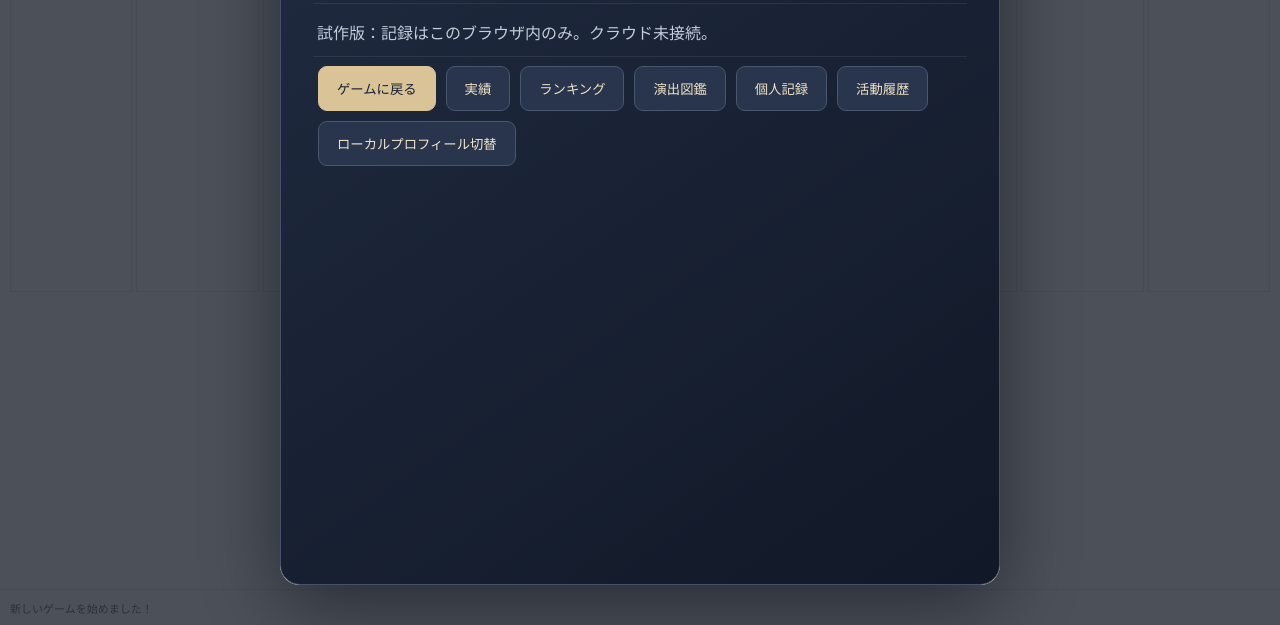
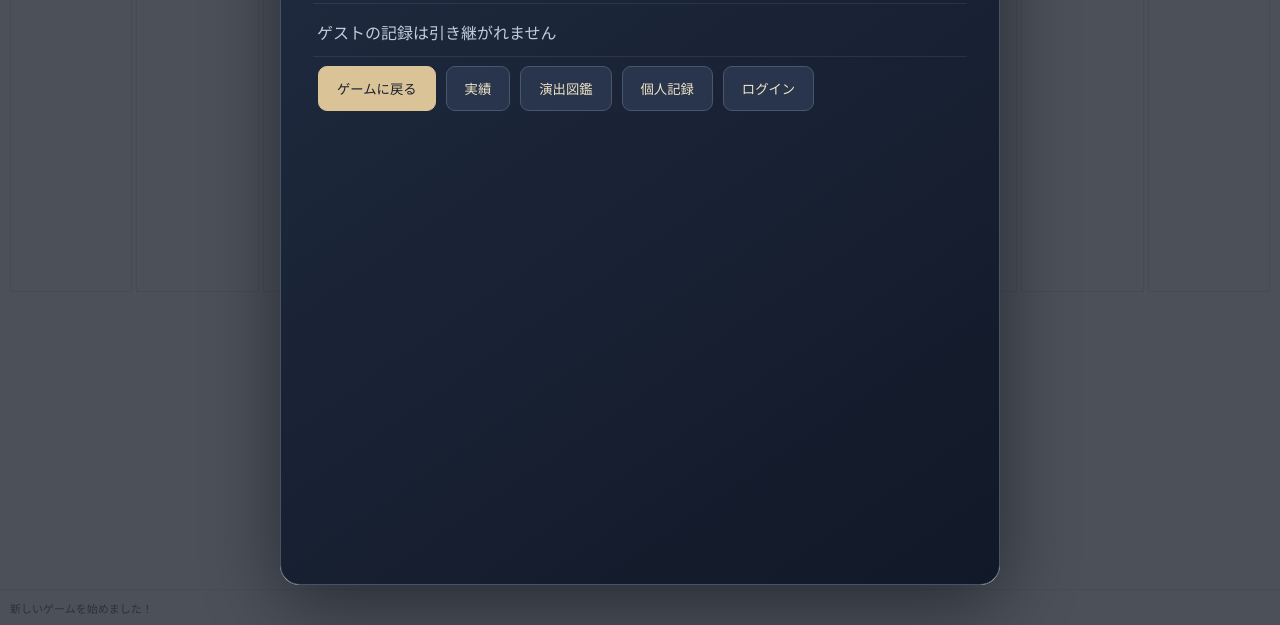
Before and after one commit to yamenko1123/spider-solitaire, a plain HTML site: page test.html in a window 1280 px wide. Shown: the part 175-800 px from the top of the page. Drawn offline with Linux system fonts and the light colour scheme.

Commit message:
Add files via upload

```diff
--- a/test.html
+++ b/test.html
@@ -205,7 +205,7 @@ body.tease-border header{animation:teaseHeader 1.1s ease-out}
 const recordKey='dopai-spider-record-v1';
 let record={played:0,wins:0,best:null},gameStart=Date.now(),gameCounted=false,wonThisGame=false;
 try{const saved=JSON.parse(localStorage.getItem(recordKey));if(saved&&Number.isFinite(saved.played)&&Number.isFinite(saved.wins))record={played:saved.played,wins:saved.wins,best:Number.isFinite(saved.best)?saved.best:null}}catch(e){}
-function storeRecord(){try{localStorage.setItem(recordKey,JSON.stringify(record))}catch(e){}}
+function storeRecord(){if(cloudUser)return;try{localStorage.setItem(recordKey,JSON.stringify(record))}catch(e){}}
 
 const blank=()=>({played:0,wins:0,best:null,min:null,ms:0,winMs:0,winMoves:0,streak:0,maxStreak:0,unlocked:[],themes:{},events:[],games:[],days:[]});
 let profile=blank(), player='', hintsUsed=0, undosUsed=0, actions=0,retries=0,lastResult=null;
@@ -219,9 +219,16 @@ add('nh','己を信じて','ヒントなし', (p,g)=>g?.win&&!g.h);add('nu','振
 [3,5,10].forEach((n,i)=>add('s'+n,['波に乗ってきた','無双状態','負けを知らない'][i],n+'連勝',p=>p.maxStreak>=n));
 add('rare','小さな奇跡','プレミアム演出獲得',p=>p.themes[5]>0);add('gold','選ばれし者','1％演出獲得',p=>p.themes[6]>0);add('luck','豪運','1％演出5回',p=>p.themes[6]>=5);add('retry','諦めの悪い人','同じ配置に5回挑戦してクリア',(p,g)=>g?.win&&g.r>=4);add('undo50','後悔の連続','1ゲームで50回一手戻す',(p,g)=>g?.u>=50);add('near','あとちょっとなのに！','7組完成でギブアップ',(p,g)=>g&&!g.win&&g.sets===7);add('daily','今日も元気に','1日10回クリア',p=>p.games.filter(g=>g.win&&g.day===day()).length>=10);add('days','おかえりなさい','10日プレイ',p=>p.days.length>=10);add('week','皆勤賞','7日連続プレイ',p=>{let d=new Date();for(let i=0;i<7;i++){if(!p.days.includes(d.toLocaleDateString('sv-SE')))return false;d.setDate(d.getDate()-1)}return true});
 add('x1','ぴったり賞','ちょうど100手でクリア',(p,g)=>g?.win&&g.moves===100,true);add('x2','不屈','累計20敗',p=>p.played-p.wins>=20,true);add('x3','虹の収集家','全15演出獲得',p=>Object.keys(p.themes).length===15,true);
-function persist(){if(player){people[player]=profile;try{localStorage.setItem(key,JSON.stringify(people))}catch(e){}}}
+let cloudUser=null, pending=Promise.resolve(), saveError=false, saving=0;
+const members=['qv5fi8OeGbZ67KTEWvvvGstNq6r2','kgNwNLYOMzMUfxr4BasWw2JXsig1','7eSyWtqFmLbCHINZpLnsDaj21G42'];
+function clean(v){return JSON.parse(JSON.stringify(v))}
+function persist(){if(!cloudUser)return; const uid=cloudUser.uid, snapshot=clean({...profile,name:player}); people[player]=profile; saving++; pending=pending.catch(()=>{}).then(async()=>{const c=await cloud; await c.setDoc(c.doc(c.db,'players',uid),snapshot);saveError=false;}).catch(e=>{saveError=true;message('保存失敗：ホームから再保存してください');}).finally(()=>saving--);}
+async function refreshPeople(){const c=await cloud; const q=await c.getDocs(c.collection(c.db,'players'));people={};q.forEach(d=>{const v=d.data();if(members.includes(d.id)&&typeof v.name==='string')people[v.name]={...blank(),...v}});}
+const cloud=Promise.all(['app','auth','firestore'].map(n=>import('https://www.gstatic.com/firebasejs/11.10.0/firebase-'+n+'.js').catch(()=>import('https://cdn.jsdelivr.net/npm/firebase@11.10.0/'+n+'/+esm')))).then(([a,b,f])=>{const app=a.initializeApp({apiKey:'AIzaSyDi_41fxDNW02G56w_1Ssmnh62jt45fh7Q',authDomain:'spider-solitaire-58c78.firebaseapp.com',projectId:'spider-solitaire-58c78',storageBucket:'spider-solitaire-58c78.firebasestorage.app',messagingSenderId:'809789993155',appId:'1:809789993155:web:4b1a874d994fa215a33276'});return {...b,...f,auth:b.getAuth(app),db:f.getFirestore(app)}});cloud.catch(()=>{});
+function loginPanel(){let el=panel('ログイン');let id=document.createElement('input'),pw=document.createElement('input');id.placeholder='ログインID';id.autocomplete='username';pw.type='password';pw.placeholder='パスワード';pw.autocomplete='current-password';for(const x of [id,pw]){x.style.cssText='display:block;margin:12px auto;padding:12px;width:80%;max-width:320px';el.append(x)}let busy=false;btn(el,'ログイン',async()=>{if(busy)return;busy=true;let c;try{c=await cloud;await c.setPersistence(c.auth,c.inMemoryPersistence);const u=(await c.signInWithEmailAndPassword(c.auth,id.value.trim().toLowerCase()+'@spider.example',pw.value)).user;if(!members.includes(u.uid))throw Error('招待対象外');const d=await c.getDoc(c.doc(c.db,'players',u.uid));profile={...blank(),...(d.exists()?d.data():{})};player=id.value.trim().toLowerCase();cloudUser=u;people={};record={played:profile.played,wins:profile.wins,best:profile.best};newGame();home()}catch(e){if(c)await c.signOut(c.auth).catch(()=>{});line(el,'ログインできませんでした：'+(e.code||e.message));}finally{busy=false}});btn(el,'戻る',home)}
+async function sharedScreen(fn){let el=panel('読み込み中…');try{await pending;await refreshPeople();fn()}catch(e){line(el,'読み込みに失敗しました。');back(el)}}
 function event(msg){profile.events.unshift({msg,at:Date.now()});profile.events=profile.events.slice(0,100)}
-function unlock(g){let names=[];for(const r of rules)if(!profile.unlocked.includes(r.id)&&r.test(profile,g)){profile.unlocked.push(r.id);names.push(r.name);event(r.hidden?'隠し実績を解除！':'実績解除：'+r.name)}return names}
+function unlock(g){let names=[];for(const r of rules)if(!profile.unlocked.includes(r.id)&&r.test(profile,g)){profile.unlocked.push(r.id);(profile.unlockDays??={})[r.id]=day();names.push(r.name);event(r.hidden?'隠し実績を解除！':'実績解除：'+r.name)}return names}
 function finish(win,theme){if(!gameCounted||lastResult)return;let g={win,theme,ms:Date.now()-gameStart,moves:actions,h:hintsUsed,u:undosUsed,r:retries,sets:completed,day:day()};profile.played++;profile.ms+=g.ms;if(!profile.days.includes(g.day))profile.days.push(g.day);if(win){profile.wins++;profile.winMs+=g.ms;profile.winMoves+=g.moves;profile.streak++;profile.maxStreak=Math.max(profile.maxStreak,profile.streak);if(profile.best===null||g.ms<profile.best){profile.best=g.ms;event('最速記録：'+timeText(g.ms))}if(profile.min===null||g.moves<profile.min){profile.min=g.moves;event('最少手数：'+g.moves)}profile.themes[theme]=(profile.themes[theme]||0)+1;if(theme>=5)event('レア演出を獲得！')}else profile.streak=0;profile.games.push(g);lastResult={g,names:unlock(g)};persist()}
 function resetRun(retry){if(gameCounted&&!lastResult)finish(false);lastResult=null;hintsUsed=undosUsed=actions=0;retries=retry?retries+1:0}
 const labels=['紙吹雪','花火','数字','星','虹','プレミアム虹','黄金の虹','復活','桜の祝宴','猫の行進','深海の祝福','夜空の旅','カード舞踏会','宇宙からの来客','伝説の帰還'];
@@ -229,12 +236,12 @@ function panel(title){document.querySelector('#hub')?.remove();let el=document.c
 function line(el,t){let x=document.createElement('p');x.textContent=t;el.append(x)}
 function btn(el,t,fn){let b=document.createElement('button');b.textContent=t;b.onclick=fn;el.append(b)}
 function back(el){btn(el,'ホーム',home);btn(el,'ゲームに戻る',()=>el.remove())}
-function home(){let el=panel('SPIDER SOLITAIRE');line(el,player?'プレイヤー：'+player:'ゲスト');line(el,'試作版：記録はこのブラウザ内のみ。クラウド未接続。');btn(el,'ゲームに戻る',()=>el.remove());btn(el,'実績',ach);btn(el,'ランキング',()=>ranking(false));btn(el,'演出図鑑',gallery);btn(el,'個人記録',personal);btn(el,'活動履歴',activity);btn(el,'ローカルプロフィール切替',()=>{if(gameCounted&&!lastResult){line(el,'プレイ中は切替できません。');return}let n=prompt('プロフィール名（認証なし・試作用）',player);if(n===null)return;player=n.trim();profile=player?(people[player]||blank()):blank();record={played:profile.played,wins:profile.wins,best:profile.best};render();home()})}
+function home(){let el=panel('SPIDER SOLITAIRE');line(el,player?'プレイヤー：'+player:'ゲスト');line(el,cloudUser?(saveError?'保存失敗：再保存してください':saving?'保存中…':'クラウド保存対応'):'ゲストの記録は引き継がれません');btn(el,'ゲームに戻る',()=>el.remove());btn(el,'実績',ach);btn(el,'演出図鑑',gallery);btn(el,'個人記録',personal);if(cloudUser){btn(el,'ランキング',()=>sharedScreen(()=>ranking(false)));btn(el,'活動履歴',()=>sharedScreen(activity));btn(el,'記録を再保存',()=>{persist();home()});btn(el,'ログアウト',async()=>{if(gameCounted&&!lastResult){line(el,'プレイ中はログアウトできません。');return}await pending;if(saveError){line(el,'保存に失敗しています。再保存してください。');return}const c=await cloud;await c.signOut(c.auth);cloudUser=null;player='';profile=blank();people={};record={played:0,wins:0,best:null};newGame();home()})}else btn(el,'ログイン',()=>{if(gameCounted&&!lastResult){line(el,'プレイ中はログインできません。新しいゲームにしてからログインしてください。');return}loginPanel()})}
 function ach(){let el=panel('実績 '+profile.unlocked.length+' / '+rules.length);for(let r of rules){let yes=profile.unlocked.includes(r.id);line(el,(yes?'🏆 ':'🔒 ')+(r.hidden&&!yes?'？？？':r.name+' — '+r.desc))}back(el)}
 function gallery(){let el=panel('演出図鑑');const rates=['13.08','13.08','13.08','13.08','13.08','3.5','1','1.5','10','8','5','3','2','0.5','0.1'];labels.forEach((n,i)=>{const rate='（'+rates[i]+'%'+(i<5?'・基本確率':'')+'）';if(profile.themes[i])btn(el,n+' '+rate+' × '+profile.themes[i],()=>{el.remove();showVictory(i,true)});else line(el,'🔒 ？？？ '+rate)});back(el)}
 function personal(){let el=panel('個人記録');let p=profile;for(let t of ['総プレイ '+p.played,'クリア '+p.wins,'勝率 '+(p.played?(100*p.wins/p.played).toFixed(1):0)+'%','最速 '+(p.best===null?'—':timeText(p.best)),'最少手数 '+(p.min??'—'),'最高連勝 '+p.maxStreak,'平均時間 '+(p.wins?timeText(p.winMs/p.wins):'—'),'平均手数 '+(p.wins?Math.round(p.winMoves/p.wins):'—'),'総プレイ時間 '+timeText(p.ms)])line(el,t);back(el)}
-function ranking(month){let el=panel(month?'月間ランキング（ローカル）':'歴代ランキング（ローカル）');btn(el,month?'歴代':'月間',()=>ranking(!month));let rows=Object.entries(people).map(([n,p])=>{let gs=p.games.filter(g=>!month||g.day.slice(0,7)===day().slice(0,7)),w=gs.filter(g=>g.win);let streak=0,max=0;for(let g of gs){streak=g.win?streak+1:0;max=Math.max(max,streak)}return {n,w:w.length,t:w.length?Math.min(...w.map(g=>g.ms)):Infinity,m:w.length?Math.min(...w.map(g=>g.moves)):Infinity,rate:gs.length>=10?w.length/gs.length:-1,s:max,a:month?null:p.unlocked.length,l:w.filter(g=>g.theme===6).length}});for(let [label,k,asc] of [['最速','t',true],['最少手数','m',true],['クリア数','w',false],['勝率（10戦以上）','rate',false],['連勝','s',false],['実績','a',false],['豪運','l',false]]){if(month&&k==='a')continue;line(el,'◆ '+label);rows.filter(r=>Number.isFinite(r[k])&&r[k]>=0).sort((a,b)=>asc?a[k]-b[k]:b[k]-a[k]).forEach((r,i)=>line(el,(i+1)+'. '+r.n+'　'+(k==='t'?timeText(r[k]):k==='rate'?(r[k]*100).toFixed(1)+'%':r[k])))}back(el)}
-function activity(){let el=panel('活動履歴（ローカル）');Object.entries(people).flatMap(([n,p])=>p.events.map(e=>({...e,n}))).sort((a,b)=>b.at-a.at).slice(0,40).forEach(e=>line(el,e.n+'：'+e.msg+'　'+new Date(e.at).toLocaleString('ja-JP')));back(el)}
+function ranking(month){let el=panel(month?'月間ランキング':'歴代ランキング');btn(el,month?'歴代':'月間',()=>ranking(!month));let rows=Object.entries(people).map(([n,p])=>{let gs=p.games.filter(g=>!month||g.day.slice(0,7)===day().slice(0,7)),w=gs.filter(g=>g.win);let streak=0,max=0;for(let g of gs){streak=g.win?streak+1:0;max=Math.max(max,streak)}return {n,w:w.length,t:w.length?Math.min(...w.map(g=>g.ms)):Infinity,m:w.length?Math.min(...w.map(g=>g.moves)):Infinity,rate:gs.length>=10?w.length/gs.length:-1,s:max,a:month?Object.values(p.unlockDays||{}).filter(d=>d.slice(0,7)===day().slice(0,7)).length:p.unlocked.length,l:w.filter(g=>g.theme===6).length}});for(let [label,k,asc] of [['最速','t',true],['最少手数','m',true],['クリア数','w',false],['勝率（10戦以上）','rate',false],['連勝','s',false],['実績','a',false],['豪運','l',false]]){line(el,'◆ '+label);rows.filter(r=>Number.isFinite(r[k])&&r[k]>=0).sort((a,b)=>asc?a[k]-b[k]:b[k]-a[k]).forEach((r,i)=>line(el,(i+1)+'. '+r.n+'　'+(k==='t'?timeText(r[k]):k==='rate'?(r[k]*100).toFixed(1)+'%':r[k])))}back(el)}
+function activity(){let el=panel('活動履歴');Object.entries(people).flatMap(([n,p])=>p.events.map(e=>({...e,n}))).sort((a,b)=>b.at-a.at).slice(0,40).forEach(e=>line(el,e.n+'：'+e.msg+'　'+new Date(e.at).toLocaleString('ja-JP')));back(el)}
 function result(){let el=panel('GAME CLEAR!');if(lastResult){line(el,'タイム '+timeText(lastResult.g.ms)+'　手数 '+lastResult.g.moves);lastResult.names.forEach(n=>line(el,'🏆 実績解除：'+n));line(el,'累計クリア '+profile.wins)}btn(el,'次のゲーム',()=>{el.remove();newGame()});back(el)}
 
 function timeText(ms){const sec=Math.floor(ms/1000);return Math.floor(sec/60)+':'+String(sec%60).padStart(2,'0')}
```
